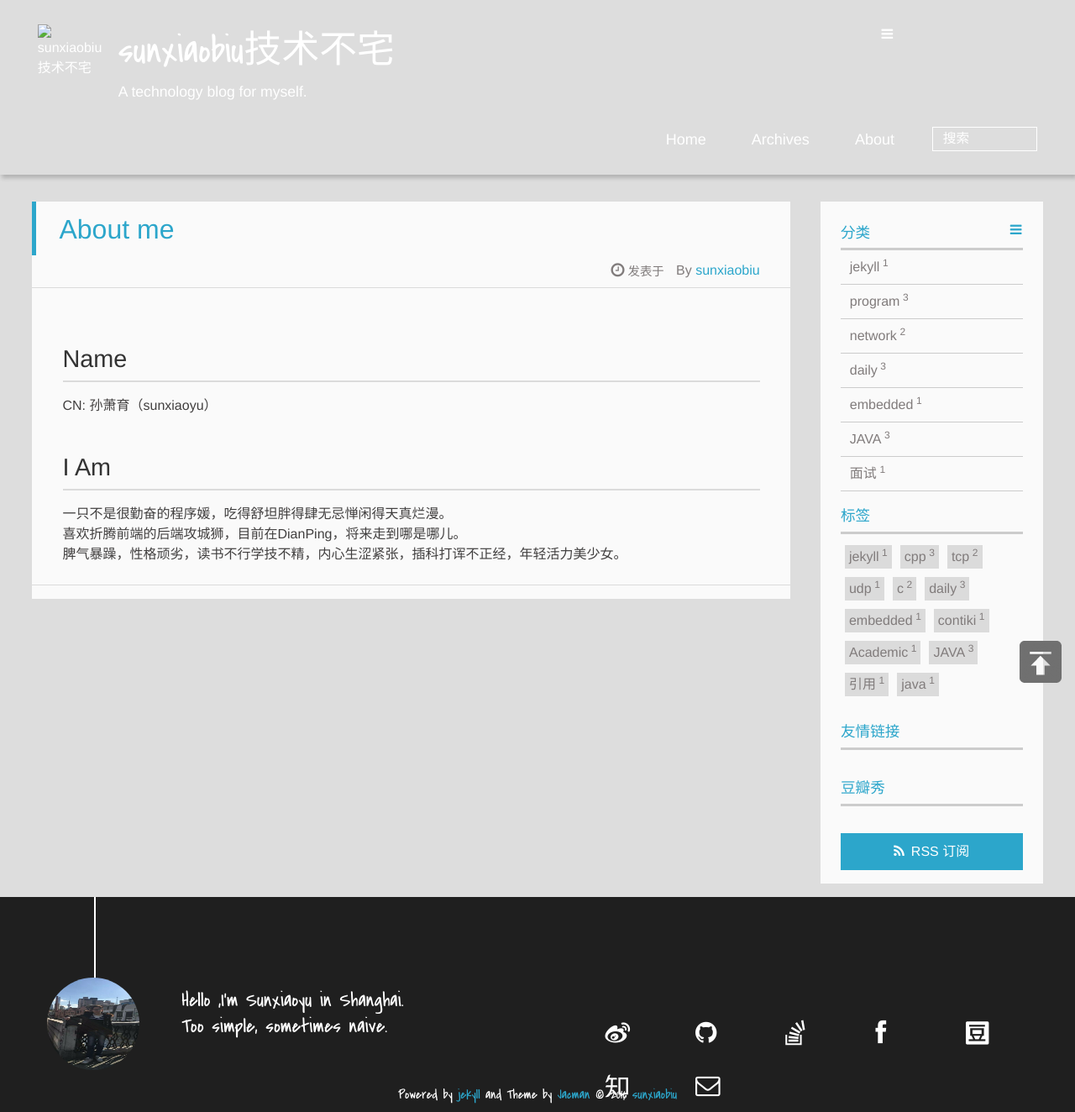
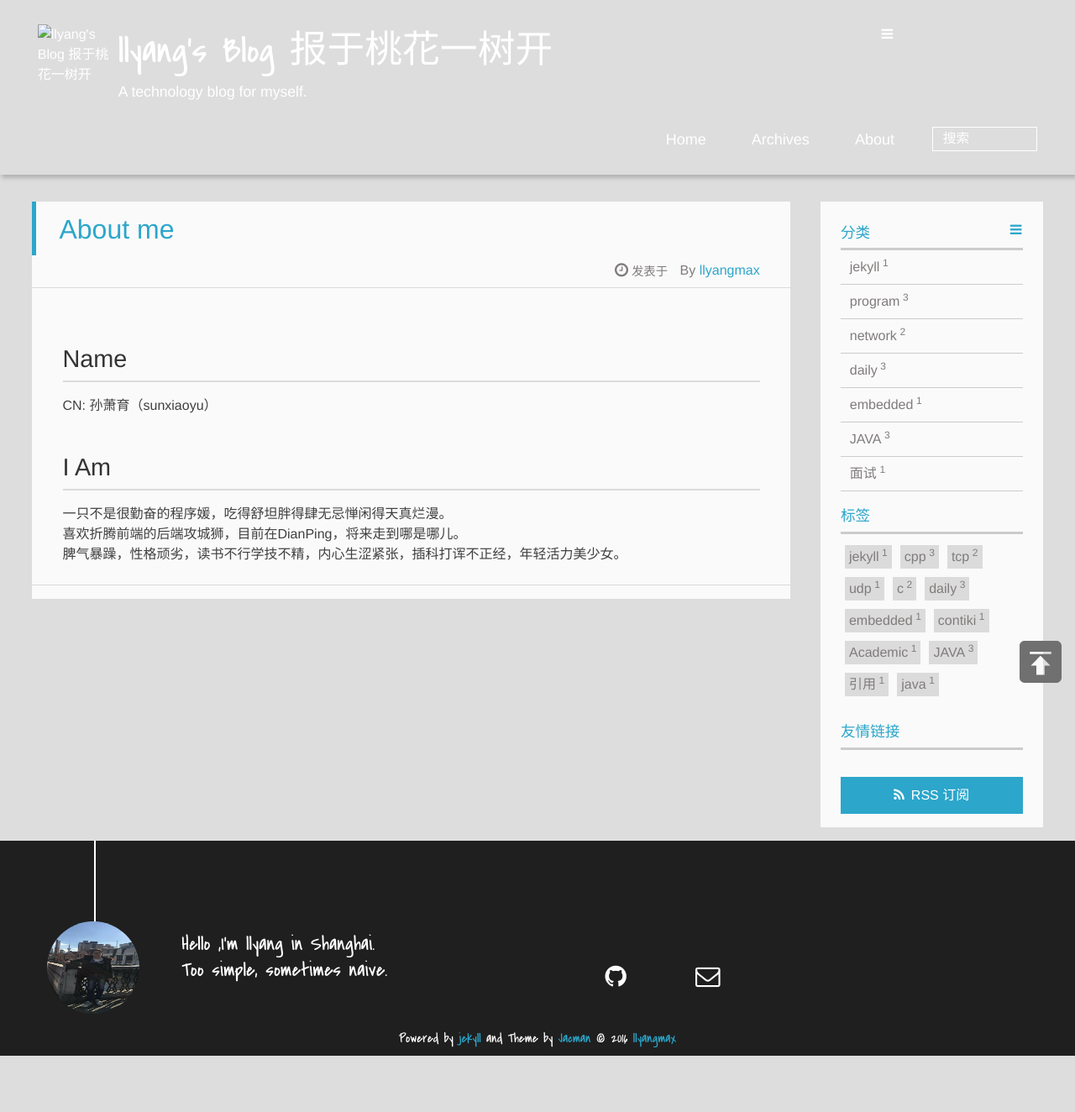
Before and after one commit to llyangMax/llyangBlog, a Jekyll site: the page built from about/index.html, in a window 1280 px wide. Shown: the whole page at 84% size. Built offline with Jekyll 4.4.1, drawn with Linux system fonts in a browser that asks for light colours; nearby versions of some CDN libraries; library files that are not in the unit come from our copies; Markdown is read by kramdown in place of the engine named in the settings; comment, search, counter and statistics services are not loaded; after the commit the page ends 1257 px from its top, so only the background shows below that.

Commit message:
blog模板

```diff
--- a/_config.yml
+++ b/_config.yml
@@ -1,13 +1,13 @@
 # Site settings
-title: sunxiaobiu技术不宅
+title: llyang's Blog 报于桃花一树开
 email: llyangmax@163.com
 description: Source of me.
 localurl: "" # the subpath of your site, e.g. /blog/
-url: http://sunxiaobiu.github.io # the base hostname & protocol for your site
+url: http://llyangmax.github.io # the base hostname & protocol for your site
 me-img: "/img/HeadPicture.png"
 
 twitter_username:
-github_username: sunxiaobiu
+github_username: llyangmax
 
 # This is the default format.
 # For more see: http://jekyllrb.com/docs/permalinks/
@@ -81,21 +81,21 @@ mathjax: false      #enable mathjax if true
 
 #### Author information
 author:
-  name: sunxiaobiu      ## e.g. wuchong Author name
-  intro_line1:  "Hello ,I'm Sunxiaoyu in Shanghai."    ## your introduction on the bottom of the page
+  name: llyangmax      ## e.g. wuchong Author name
+  intro_line1:  "Hello ,I'm llyang in Shanghai."    ## your introduction on the bottom of the page
   intro_line2:  "Too simple, sometimes naive."  ## the 2nd line
-  weibo: 5729765191     ## e.g. wuchong1014 or 2176287895 for http://weibo.com/2176287895
-  weibo_verifier: 9d4bc461 ## e.g. b3593ceb Your weibo-show widget verifier ,if you use weibo-show it is needed.
-  tsina: 9d4bc461     ## e.g. 2176287895  Your weibo ID,It will be used in share button.
-  douban: 74961542    ## e.g. wuchong1014 or your id for https://www.douban.com/people/wuchong1014
-  zhihu: sunxiaobiu     ## e.g. jark  for http://www.zhihu.com/people/jark
-  email: sunxiaobiu@gmail.com     ## e.g. imjark@gmail.com
+  # weibo: 5729765191     ## e.g. wuchong1014 or 2176287895 for http://weibo.com/2176287895
+  # weibo_verifier: 9d4bc461 ## e.g. b3593ceb Your weibo-show widget verifier ,if you use weibo-show it is needed.
+  # tsina: 9d4bc461     ## e.g. 2176287895  Your weibo ID,It will be used in share button.
+  # douban: 74961542    ## e.g. wuchong1014 or your id for https://www.douban.com/people/wuchong1014
+  # zhihu: llyangmax     ## e.g. jark  for http://www.zhihu.com/people/jark
+  email: llyangmax@163.com     ## e.g. imjark@gmail.com
   twitter:    ## e.g. jarkwu for https://twitter.com/jarkwu
-  github: sunxiaobiu    ## e.g. wuchong for https://github.com/wuchong
-  facebook: xiaobiu.sun  ## e.g. imjark for https://facebook.com/imjark
+  github: llyangmax    ## e.g. wuchong for https://github.com/wuchong
+  # facebook: xiaobiu.sun  ## e.g. imjark for https://facebook.com/imjark
   linkedin:   ## e.g. wuchong1014 for https://www.linkedin.com/in/wuchong1014
   google_plus:    ## e.g. "111190881341800841449" for https://plus.google.com/u/0/111190881341800841449, the "" is needed!
-  stackoverflow: 5633124 ## e.g. 3222790 for http://stackoverflow.com/users/3222790/jark
+  # stackoverflow: 5633124 ## e.g. 3222790 for http://stackoverflow.com/users/3222790/jark
 ## if you set them, the corresponding  share button will show on the footer
 
 #### Toc
@@ -112,13 +112,13 @@ excerpt_separator: <!--more-->
 
 #### Comment
 duoshuo_shortname:    ## e.g. wuchong   your duoshuo short name.
-disqus_shortname: sunxiaobiu    ## e.g. wuchong   your disqus short name.
+disqus_shortname: llyangmax    ## e.g. wuchong   your disqus short name.
 
 #### Share button
 jiathis:
   enable: false ## if you use jiathis as your share tool,the built-in share tool won't be display.
-  id: 2084062   ## e.g. 1889330 your jiathis ID.
-  tsina: 5729765191 ## e.g. 2176287895 Your weibo id,It will be used in share button.
+  id:     ## e.g. 1889330 your jiathis ID.
+  tsina:   ## e.g. 2176287895 Your weibo id,It will be used in share button.
 
 #### Analytics
 google_analytics:
@@ -128,8 +128,8 @@ google_analytics:
 ## You MUST upgrade to Universal Analytics first!
 ## https://developers.google.com/analytics/devguides/collection/upgrade/?hl=zh_CN
 baidu_tongji:
-  enable: true
-  sitecode: 7578feb1a00553f099171e7b2560ae78 ## e.g. e6d1f421bbc9962127a50488f9ed37d1 your baidu tongji site code
+  enable: false
+  sitecode:   ## e.g. e6d1f421bbc9962127a50488f9ed37d1 your baidu tongji site code
 cnzz_tongji:
   enable: false
   siteid:    ## e.g. 1253575964 your cnzz tongji site id
```
